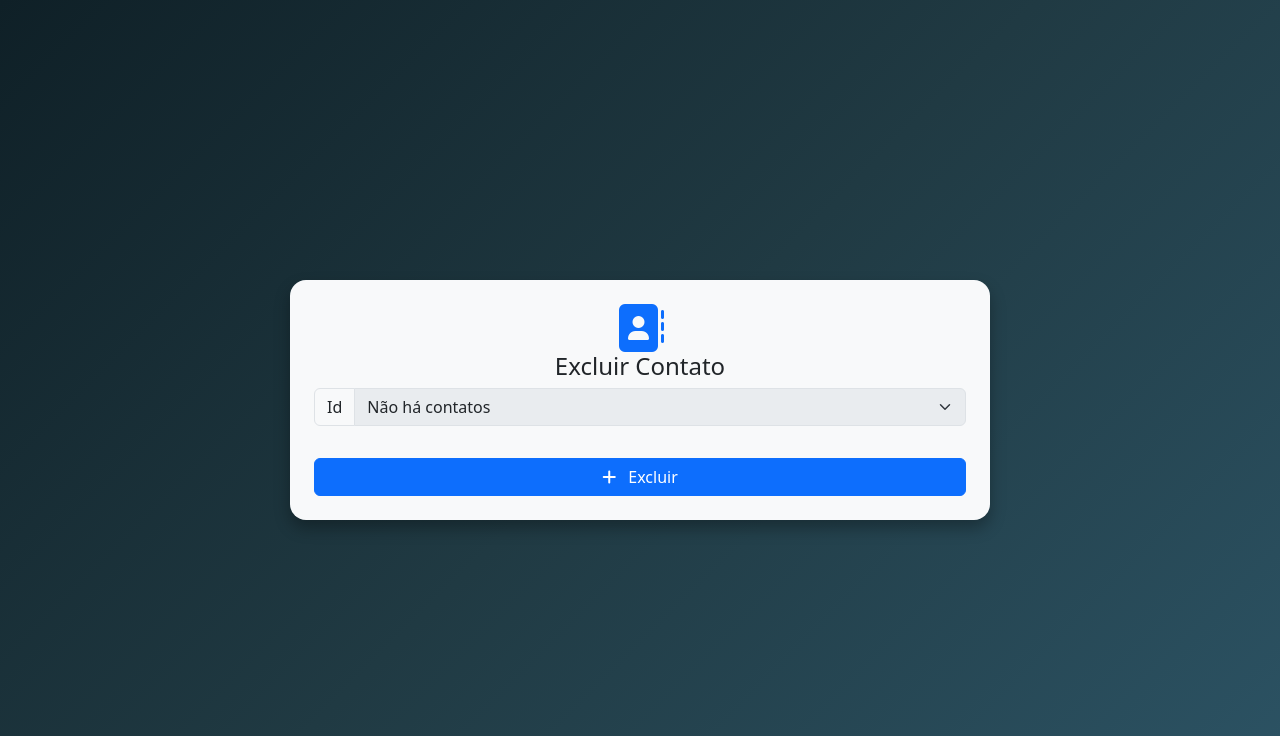
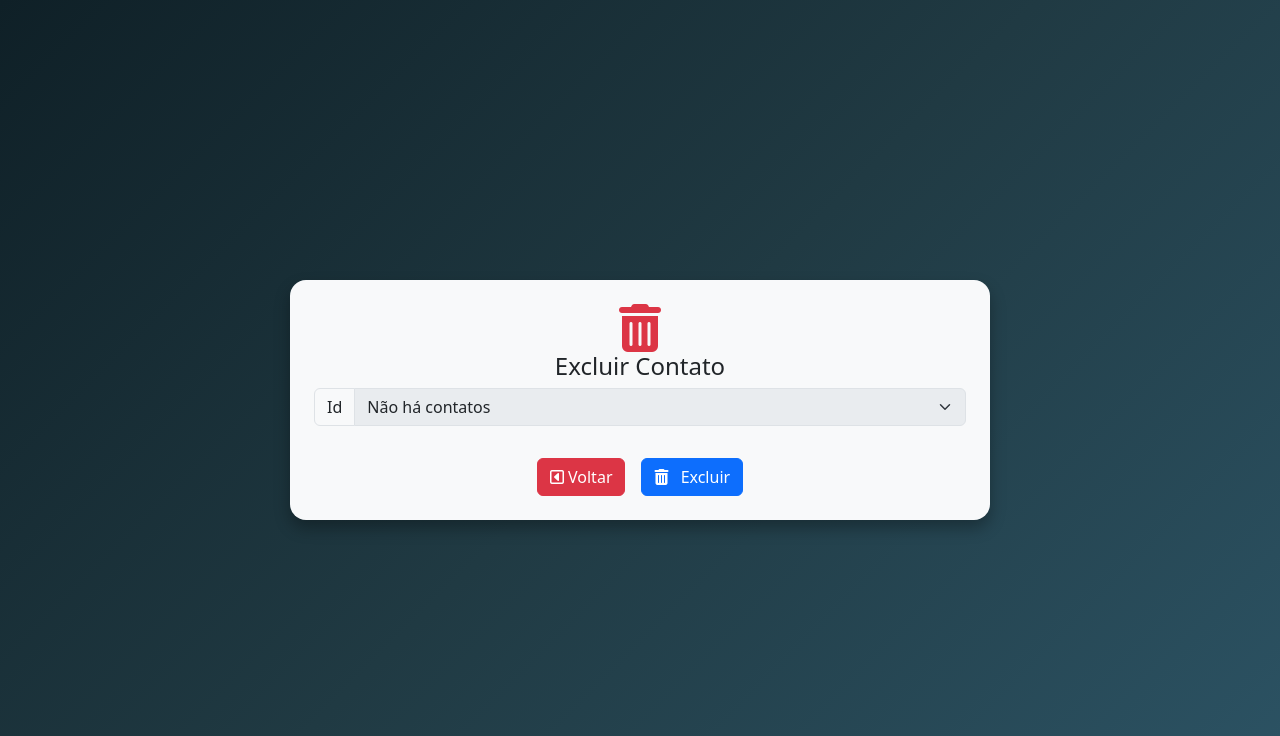
Before and after one commit to jp8002/Pratica_TDD_4, a Django app: template core/templates/excluir.html in a window 1280 px wide. Shown: the top 736 px of the page. Run offline with Django 3.2, Linux system fonts and the light colour scheme; the template is opened without the code that fills it, so the values that code supplies are empty; some libraries are stand-ins or nearby versions.

Commit message:
Add files via upload

```diff
--- a/core/templates/excluir.html
+++ b/core/templates/excluir.html
@@ -3,7 +3,7 @@
 <head>
     <meta charset="UTF-8">
     <meta name="viewport" content="width=device-width, initial-scale=1">
-    <title>Cadastrar</title>
+    <title>Excluir</title>
     <!-- Bootstrap CSS -->
   <link href="https://cdn.jsdelivr.net/npm/bootstrap@5.3.3/dist/css/bootstrap.min.css" rel="stylesheet">
     <style>
@@ -30,26 +30,16 @@
       max-width: 700px; /* Aumentado aqui */
     }
 
-    .form-control:focus {
-      box-shadow: 0 0 0 0.2rem rgba(13, 110, 253, 0.25);
-    }
-
     .agenda-icon {
-      font-size: 3rem;
-      color: #0d6efd;
-    }
-
-    .form-label {
-      margin-top: 1rem;
-    }
-
-    .warning-icon {
       font-size: 3rem;
       color: #dc3545;
     }
 
-    .btn-back {
-      margin-top: 1rem;
+    #buttons{
+        display: flex;
+        justify-content: center;
+        align-items: center;
+        column-gap: 1rem;
     }
   </style>
 </head>
@@ -58,7 +48,7 @@
     <div class="container">
         <div class="card p-4 text-center bg-light text-dark">
             <div class="login-card text-center">
-                <i class="fas fa-address-book agenda-icon"></i>
+                <i class="fas fa-solid fa-trash-can agenda-icon"></i>
                 <h4>Excluir Contato</h4>
                 <form action="" method="post">
                     {% csrf_token %}
@@ -88,9 +78,22 @@
                         </select>
                     </div>
 
-                    <button type="submit" class="btn btn-primary w-100 mt-3">
-                        <i class="fas fa-plus me-2"></i> Excluir
-                      </button>
+                    <div id="buttons">
+                        <div>
+                            <button type="button" onclick="location.href='{% url "home" %}'" class="btn btn-danger w-100 mt-3" >
+                                <i class="fa-regular fa-square-caret-left"></i> Voltar
+                             </button>
+                        </div>
+
+                        <div>
+                            <button type="submit" class="btn btn-primary w-100 mt-3">
+                                <i class="fas fa-solid fa-trash-can me-2"></i> Excluir
+                            </button>
+                        </div>
+
+                    </div>
+
+
 
                 </form>
             </div>
--- a/core/views.py
+++ b/core/views.py
@@ -43,10 +43,8 @@ def cadastrar(request):
     if request.method == "POST":
         form = AgendaForm(request.POST)
         if form.is_valid():
-            try:
-                form.save()
-            except:
-                raise Exception("Não foi possível salver o contato")
+            form.save()
+
         else:
             context['form'] = form
 
```
Also changed, not shown: core/templates/cadastrar.html (+22 -3 lines), core/templates/editar.html (+24 -4 lines), core/templates/listar.html (+12 -1 lines), core/tests/templates/test_cadastrar.py (+4 -3 lines), core/tests/templates/test_editar.py (+2 -4 lines), core/tests/templates/test_excluir.py (+1 -1 lines), core/tests/templates/test_listar.py (+1 -1 lines), db.sqlite3 (added).
